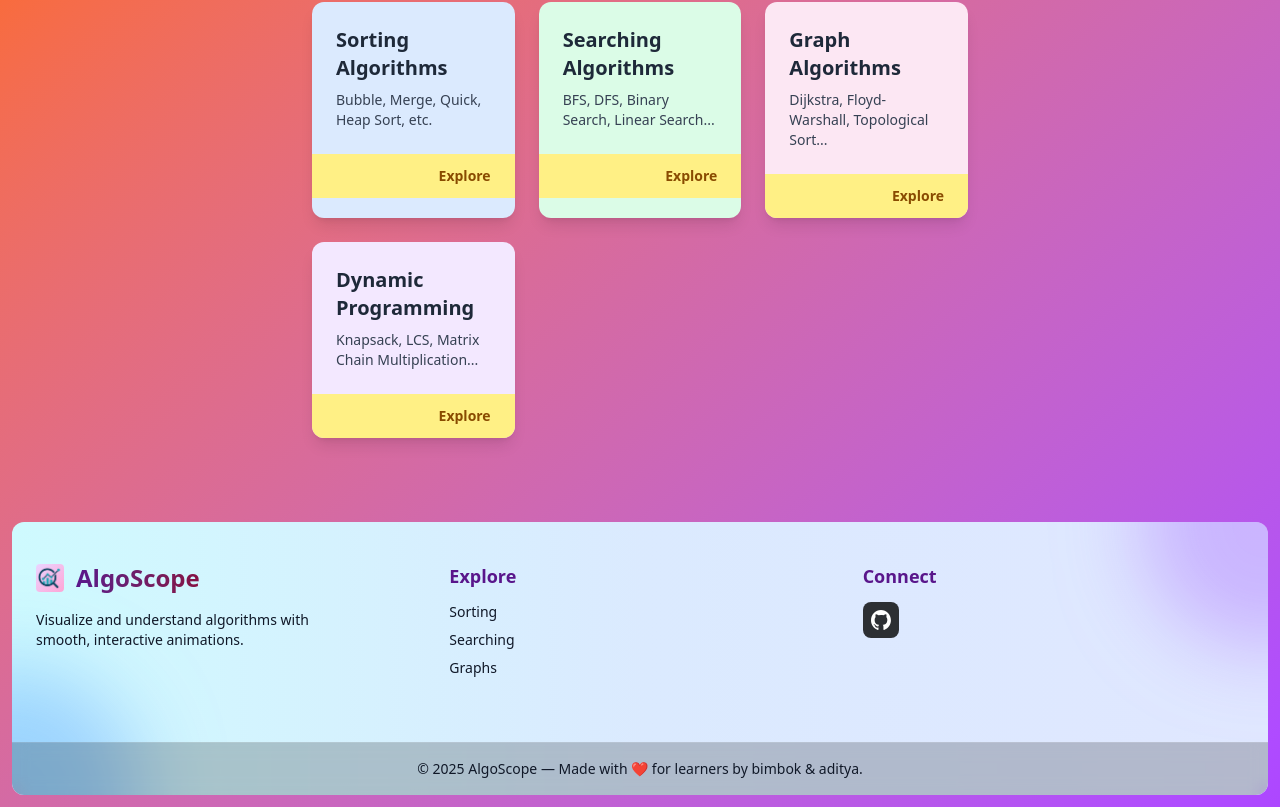
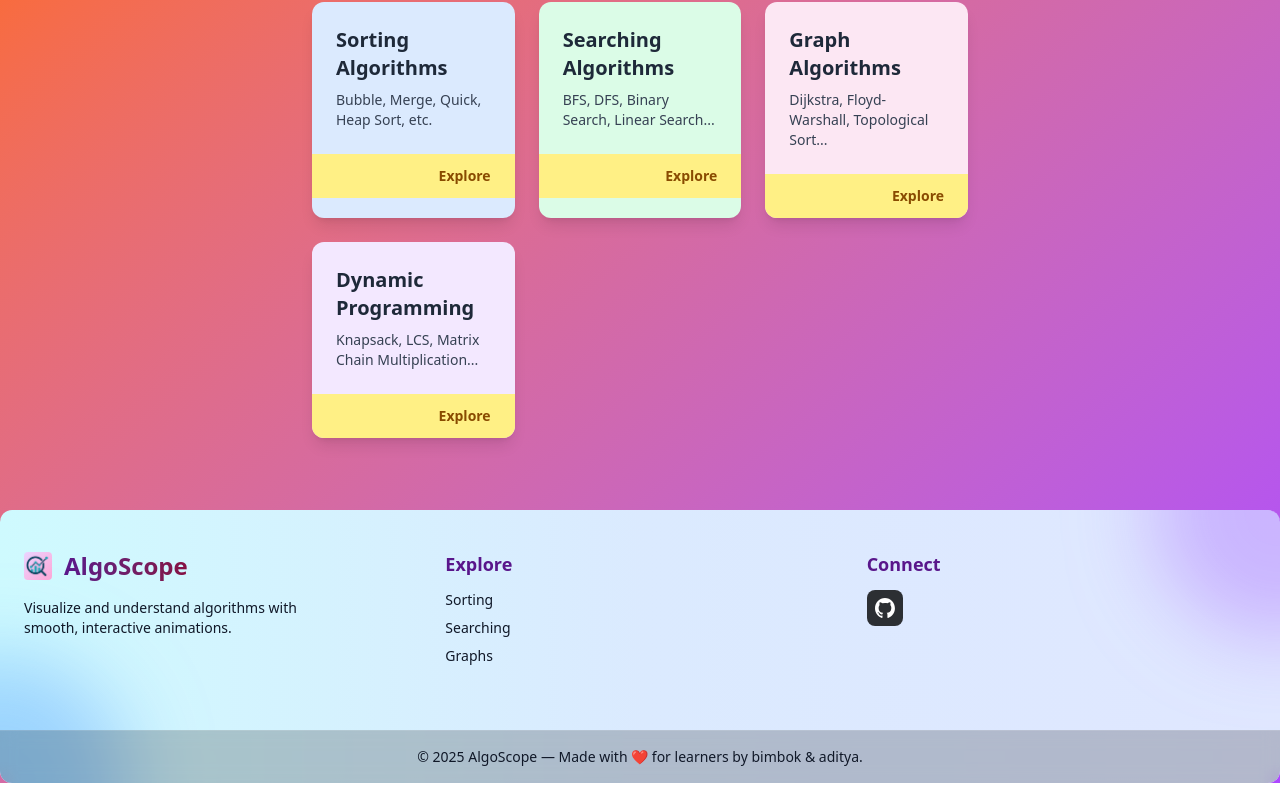
Before and after one commit to bim-adi/AlgoScope, a React (Vite) app: page / in a window 1280 px wide. Shown: the part 247-1054 px from the top of the page. After the commit the page ends 1030 px from the top, so only its background shows below. Built offline with nearby package versions, Linux system fonts and the light colour scheme.

Commit message:
footer-m-auto-w-full

```diff
--- a/src/components/Footer.jsx
+++ b/src/components/Footer.jsx
@@ -5,8 +5,7 @@ import githubIcon from '../assets/github-mark-white.svg'
 const Footer = () => {
   return (
     <motion.footer
-    className="relative bg-gradient-to-r from-cyan-100 via-blue-100 to-indigo-100 text-gray-700 overflow-hidden rounded-xl m-3"
-
+      className="relative m-auto w-full bg-gradient-to-r from-cyan-100 via-blue-100 to-indigo-100 text-gray-700 overflow-hidden rounded-xl m-3"
       initial={{ opacity: 0, y: 50 }}
       animate={{ opacity: 1, y: 0 }}
       transition={{ duration: 0.8, ease: 'easeOut' }}
```
